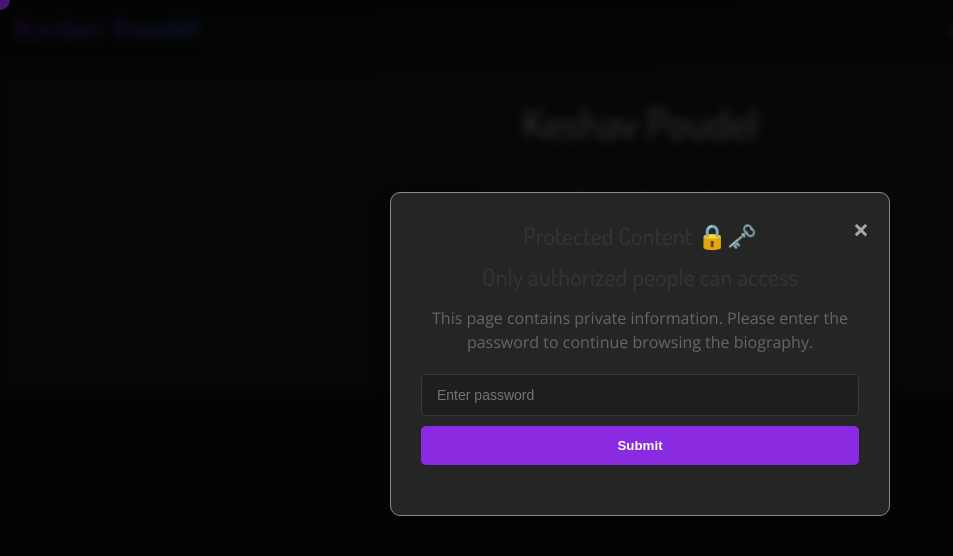
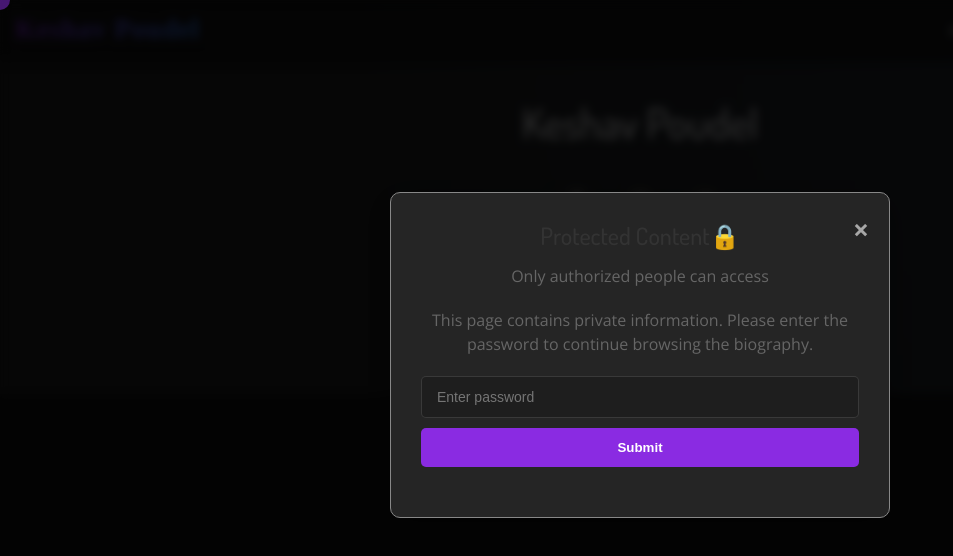
Before and after one commit to KeshavPoudel7/gk, a website built with Vite: page biography.html in a window 1280 px wide. Shown: the whole page, without its empty margins (0-953 px from the left). Built offline with nearby package versions, Linux system fonts and the light colour scheme.

Commit message:
Update biography.html

```diff
--- a/biography.html
+++ b/biography.html
@@ -25,8 +25,8 @@
     <div id="passwordModal" class="modal">
         <div class="modal-content">
             <span class="close-modal">&times;</span>
-            <h2>Protected Content 🔒🗝️</h2>
-            <h2>Only authorized people can access</h2>
+            <h2>Protected Content🔒</h2>
+            <p>Only authorized people can access</p>
             <p>This page contains private information. Please enter the password to continue browsing the biography.</p>
             <form id="passwordForm" class="password-form">
                 <input type="password" id="password" placeholder="Enter password" required>
```
